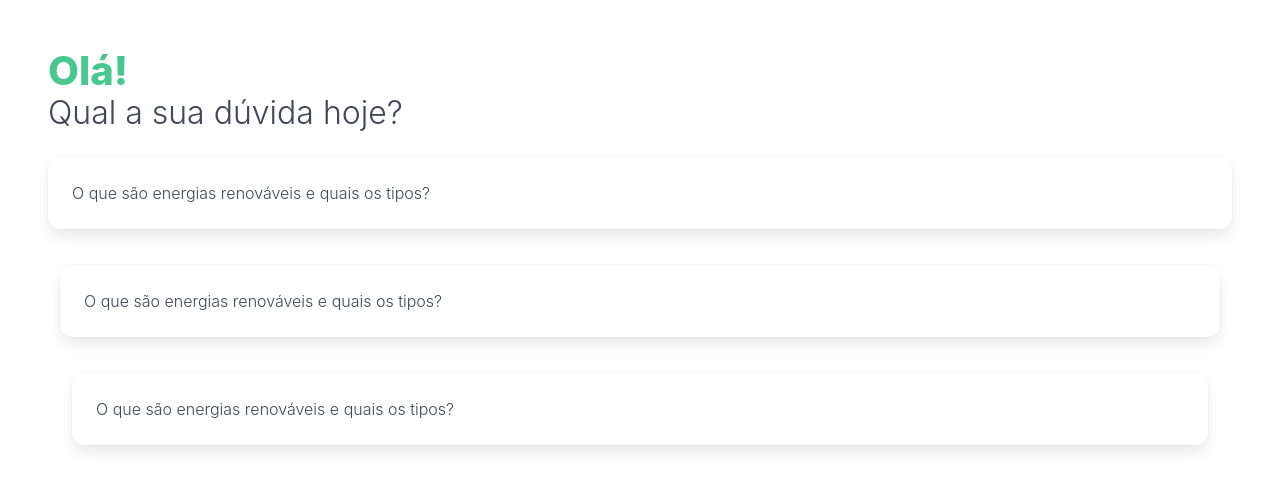
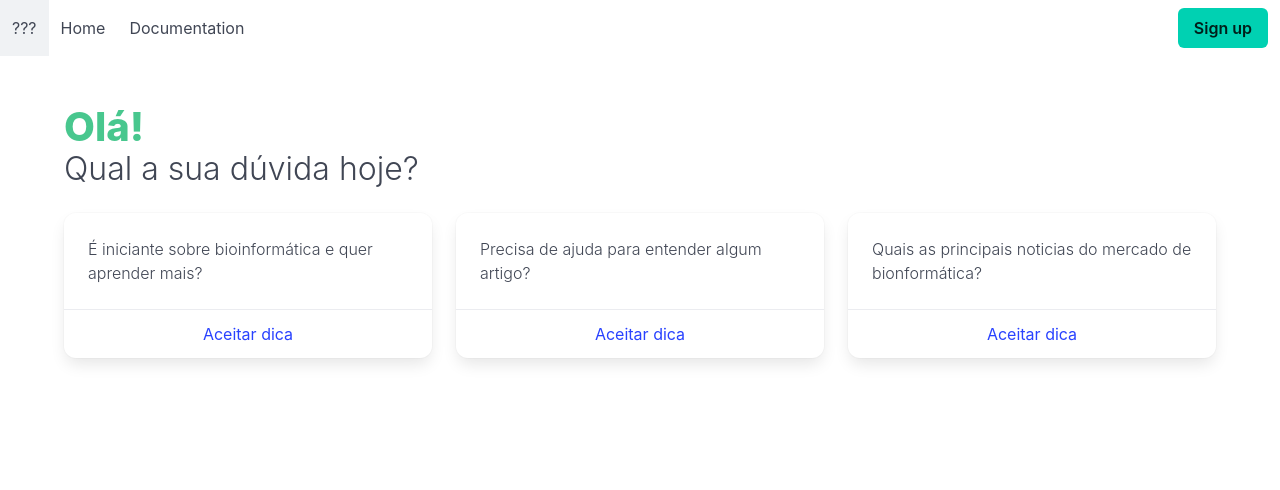
Before and after one commit to sarahsoaressilva/gaiabot, a Django app: page / in a window 1280 px wide. Shown: the top 490 px of the page. Run offline with Django 5.2, Linux system fonts and the light colour scheme.

Commit message:
[New] Principal Page

```diff
--- a/backend/settings.py
+++ b/backend/settings.py
@@ -39,6 +39,7 @@
     'django.contrib.messages',
     'django.contrib.staticfiles',
     'chat',
+    'logic',
 ]
 
 MIDDLEWARE = [
--- a/chat/templates/chat.html
+++ b/chat/templates/chat.html
@@ -7,7 +7,39 @@
     <link rel="stylesheet" href="https://cdn.jsdelivr.net/npm/bulma@1.0.4/css/bulma.min.css">
 </head>
 <body>
+    <nav class="navbar" role="navigation" aria-label="main navigation">
+        <div class="navbar-brand">
+            <a class="navbar-item" href="https://bulma.io">
+                ???
+            </a>
+            <a role="button" class="navbar-burger" aria-label="menu" aria-expanded="false" data-target="navbarBasicExample">
+            <span aria-hidden="true"></span>
+            <span aria-hidden="true"></span>
+            <span aria-hidden="true"></span>
+            <span aria-hidden="true"></span>
+            </a>
+        </div>
+        <div id="navbarBasicExample" class="navbar-menu">
+            <div class="navbar-start">
+            <a class="navbar-item">
+                Home
+            </a>
+            <a class="navbar-item">
+                Documentation
+            </a>
+        </div>
+        <div class="navbar-end">
+            <div class="navbar-item">
+                <div class="buttons">
+                <a class="button is-primary">
+                    <strong>Sign up</strong>
+                </a>
+                </div>
+            </div>
+        </div>
+    </nav>
     <section class="section">
+        <div class="container">
             <!-- Header -->
             <h1 class="title is-2 has-text-success"> Olá! </h1>
             <p class="subtitle is-3 has-text-weight-light"> Qual a sua dúvida hoje? </p>
@@ -17,28 +49,39 @@
                     <div class="card">
                         <div class="card-content">
                             <div class="content">
-                        <p class="has-text-weight-light"> O que são energias renováveis e quais os tipos? </p>
+                                <p class="has-text-weight-light"> É iniciante sobre bioinformática e quer aprender mais? </p>
                             </div>
+                        </div>
+                        <footer class="card-footer">
+                            <a href="#" class="card-footer-item"> Aceitar dica </a>
+                        </footer>
                     </div>
                 </div>
                 <div class="column">
                     <div class="card">
                         <div class="card-content">
                             <div class="content">
-                        <p class="has-text-weight-light"> O que são energias renováveis e quais os tipos? </p>
+                                <p class="has-text-weight-light"> Precisa de ajuda para entender algum artigo? </p>
                             </div>
+                        </div>
+                        <footer class="card-footer">
+                            <a href="#" class="card-footer-item"> Aceitar dica </a>
+                        </footer>
                     </div>
                 </div>
                 <div class="column">
                     <div class="card">
                         <div class="card-content">
                             <div class="content">
-                        <p class="has-text-weight-light"> O que são energias renováveis e quais os tipos? </p>
+                                <p class="has-text-weight-light"> Quais as principais noticias do mercado de bionformática? </p>
+                            </div>
+                        </div>
+                        <footer class="card-footer">
+                            <a href="#" class="card-footer-item"> Aceitar dica </a>
+                        </footer>
                     </div>
                 </div>
             </div>
-        </div>
-
 
         </div> <!-- End Container -->
     </section> <!-- End Section -->
```
Also changed, not shown: logic/api.py (added). Lines whose indentation alone changed are shown as unchanged.
